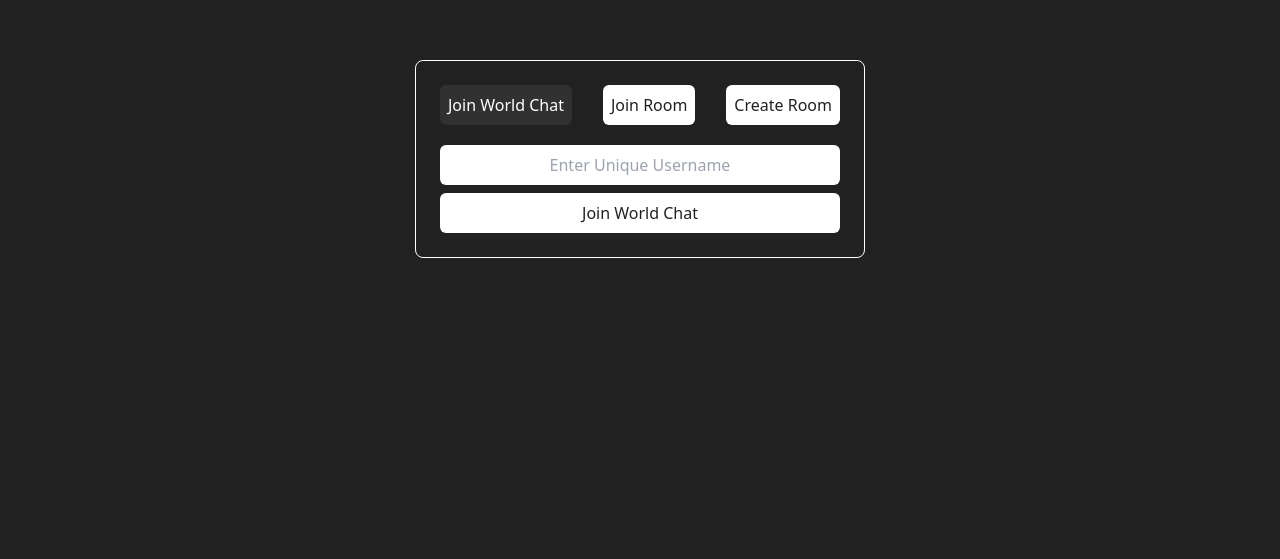
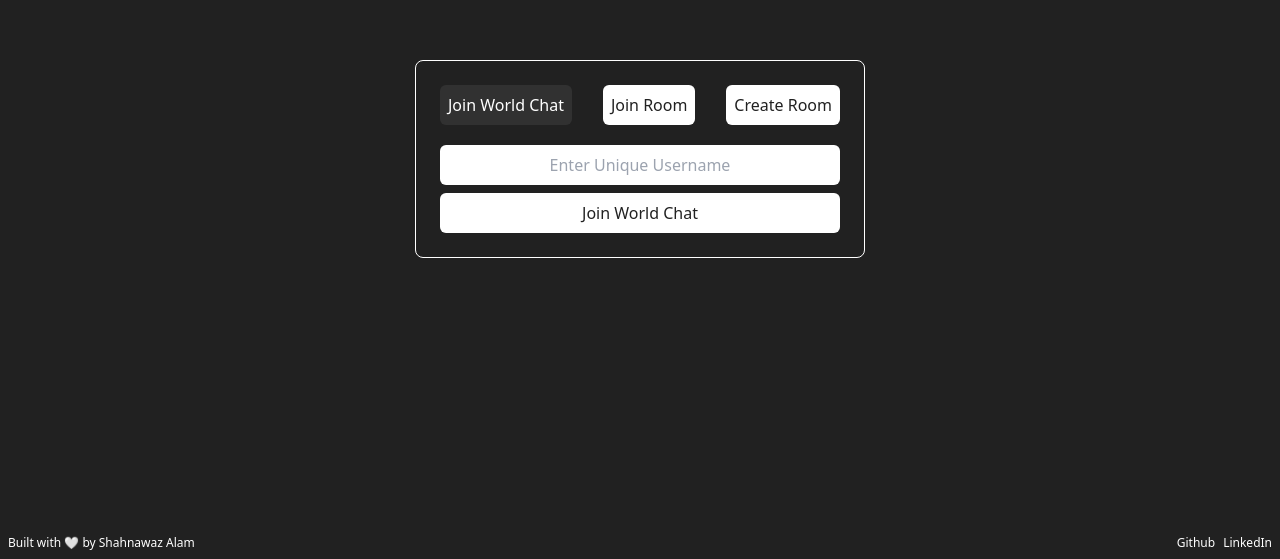
Before and after one commit to shahnawazAlam3641/realTalk-chatapp, a React (Vite) app in the folder frontend/: page / in a window 1280 px wide. Shown: the part 241-800 px from the top of the page. Built offline with nearby package versions, Linux system fonts and the light colour scheme; no server answers.

Commit message:
add footer and preview img

```diff
--- a/frontend/src/App.tsx
+++ b/frontend/src/App.tsx
@@ -46,6 +46,28 @@ function App() {
           />
         )}
       </div>
+
+      <div className="flex justify-between absolute bottom-0 w-full p-2">
+        <span className="text-xs text-white">
+          Built with 🤍 by Shahnawaz Alam
+        </span>
+        <div className="flex gap-2">
+          <a
+            className="text-xs text-white hover:underline"
+            href="https://github.com/shahnawazAlam3641/realTalk-chatapp"
+            target="_blank"
+          >
+            Github
+          </a>
+          <a
+            className="text-xs text-white hover:underline"
+            href="https://www.linkedin.com/in/alam-shahnawaz/"
+            target="_blank"
+          >
+            LinkedIn
+          </a>
+        </div>
+      </div>
     </UserContext.Provider>
   );
 }
--- a/frontend/src/components/Home.tsx
+++ b/frontend/src/components/Home.tsx
@@ -172,10 +172,10 @@ const Home = ({
 
   return (
     <div className="relative flex flex-col gap-5 p-6 border-white border rounded-lg w-[450px] max-w-[90vw]">
-      <div className="flex justify-between">
+      <div className="flex justify-between gap-2">
         <button
           onClick={handleTabSwitch}
-          className={`p-2  rounded-md font-medium  ${
+          className={`p-2 rounded-md font-medium  ${
             currentTab == "Join World Chat"
               ? "bg-[#313131] text-white"
               : "bg-white text-[#212121]"
```
Also changed, not shown: frontend/src/assets/chatAppPreview.png (added).
